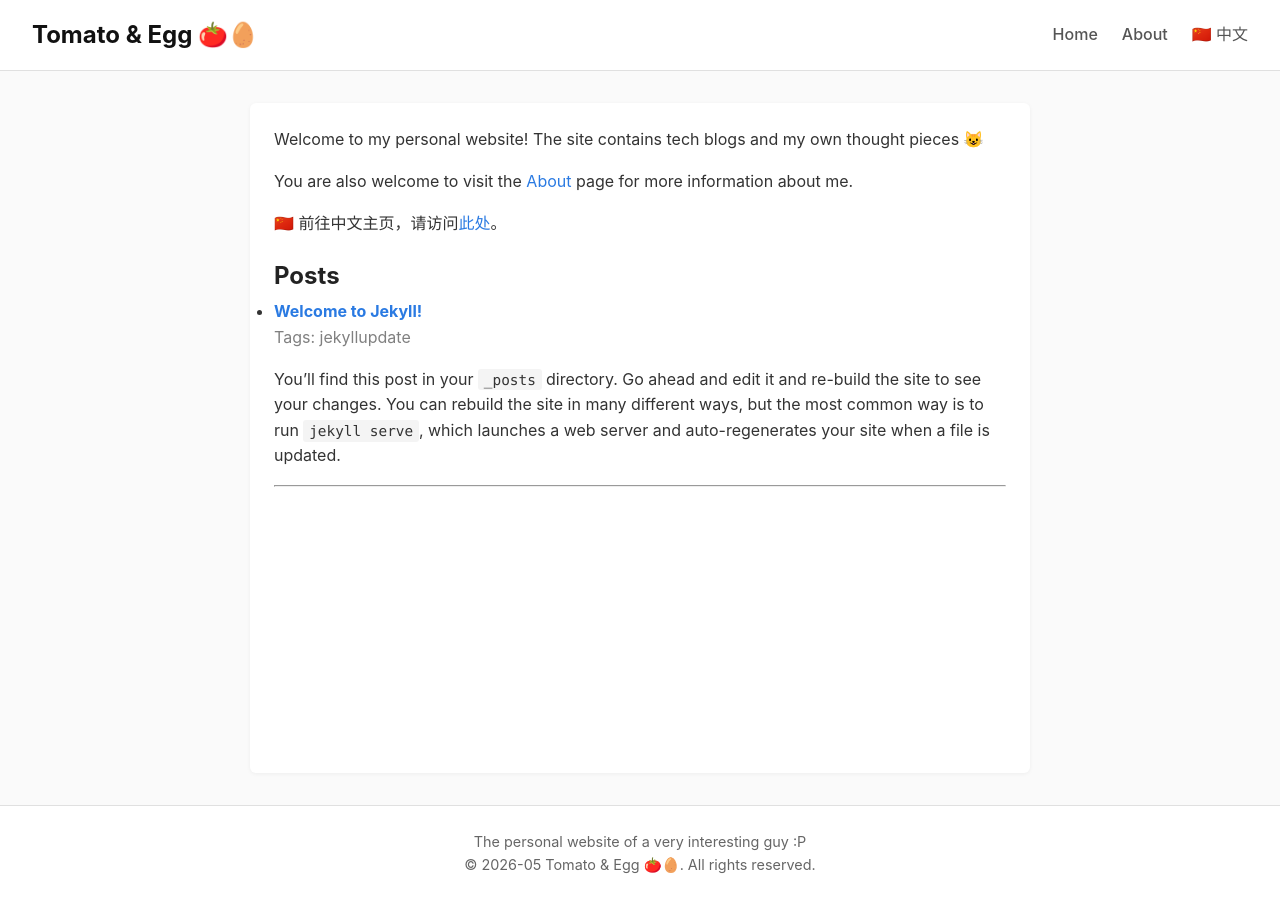
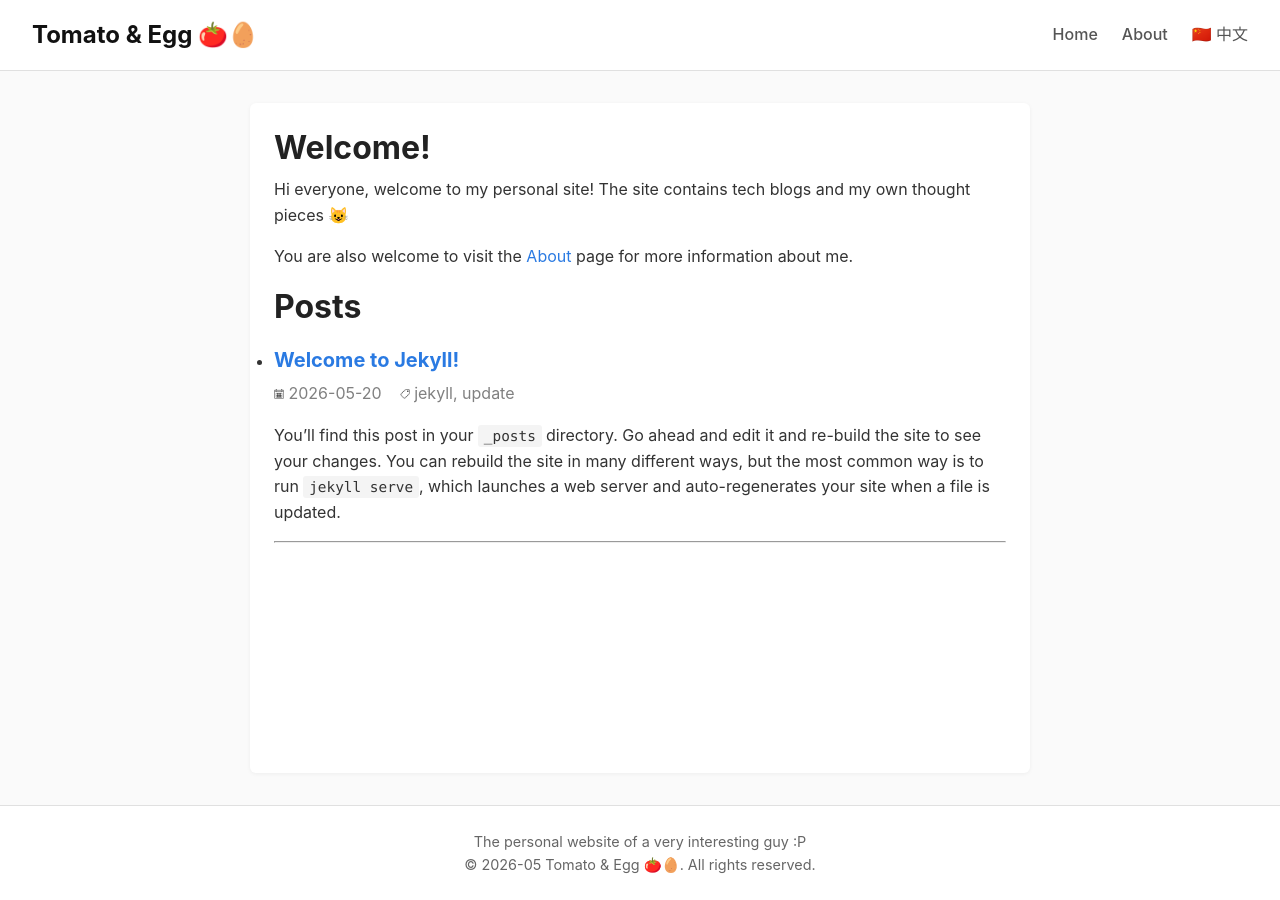
Before and after one commit to tomategg-101325/tomategg-101325.github.io, a Jekyll site: the page built from index-en.md, in a window 1280 px wide. Built offline with Jekyll 4.4.1, drawn with Linux system fonts in a browser that asks for light colours.

```diff
--- a/_layouts/page-en.html
+++ b/_layouts/page-en.html
@@ -3,7 +3,7 @@
 <head>
   <meta charset="UTF-8">
   <meta name="viewport" content="width=device-width, initial-scale=1.0">
-  <title>{% if page.title %}{{ page.title }} | {% endif %}{{ site.title }}</title>
+  <title>{% if page.title %}{{ page.title }} | {% endif %}{{ site.title-en }}</title>
   <meta name="description" content="{{ page.description | default: site.description }}">
   <link rel="stylesheet" href="{{ '/assets/css/style.css' | relative_url }}">
 </head>
--- a/assets/css/style.css
+++ b/assets/css/style.css
@@ -115,7 +115,7 @@ main code {
 main img {
   max-width: 100%;
   height: auto;
-  border-radius: 4px;
+  border-radius: 0px;
 }
 
 /* ---------- Footer ---------- */
--- a/index-en.md
+++ b/index-en.md
@@ -3,24 +3,26 @@
 # To modify the layout, see https://jekyllrb.com/docs/themes/#overriding-theme-defaults
 
 layout: page-en
-title: "Homepage"
+title: "Home"
 permalink: "/en/"
 categories: en-us-page
 ---
 
-Welcome to my personal website! The site contains tech blogs and my own thought pieces 😺
+# Welcome!
+
+Hi everyone, welcome to my personal site! The site contains tech blogs and my own thought pieces 😺
 
 You are also welcome to visit the [About](/en/about) page for more information about me.
 
-🇨🇳 前往中文主页，请访问[此处](/index/)。
-
-## Posts
+# Posts
 
 <ul>
   {% for post in site.categories.en-us %}
     <li>
-      <h4><a href="{{ post.url }}">{{ post.title }}</a></h4>
-      <p style="color:gray">Tags: {{ post.tags | sort }}</p>
+      <h3><a href="{{ post.url }}">{{ post.title }}</a></h3>
+      <p style="color:gray">
+        <img src="{{ '/assets/icons/calendar.png' | relative_url }}" title="Date" alt="Date" loading="lazy" width="10" height="10" style="aspect-ratio: 100 / 100;"> {{ post.date | date: "%Y-%m-%d" }}&nbsp;&nbsp;&nbsp;&nbsp;<img src="{{ '/assets/icons/tag.png' | relative_url }}" title="Tags" alt="Tags" loading="lazy" width="10" height="10" style="aspect-ratio: 100 / 100;"> {{ post.tags | join: ", " }}
+      </p>
       <p>{{ post.excerpt }}</p>
       <hr>
     </li>
```
Also changed, not shown: about-en.md (+24 -9 lines), about.md (+24 -9 lines), index.md (+8 -6 lines), assets/icons/calendar.png (added), assets/icons/tag.png (added).
